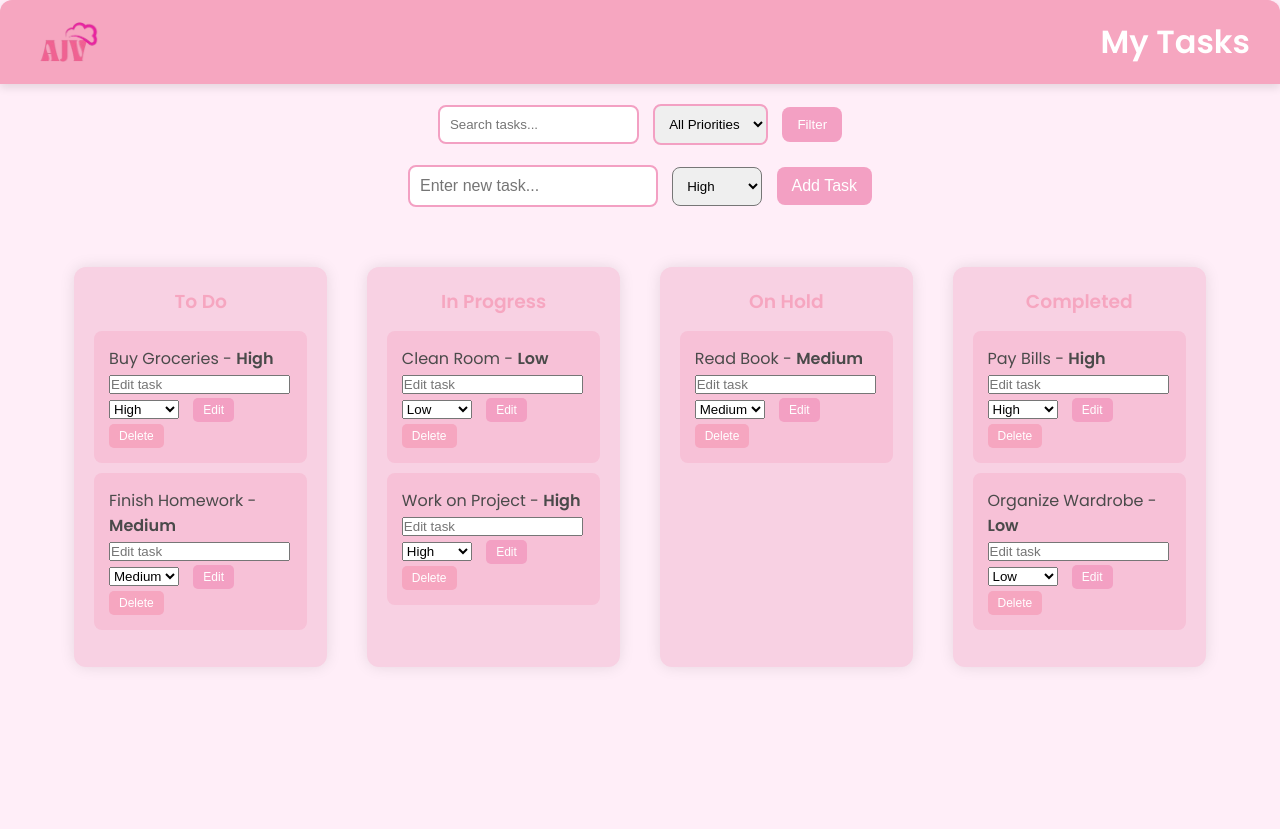
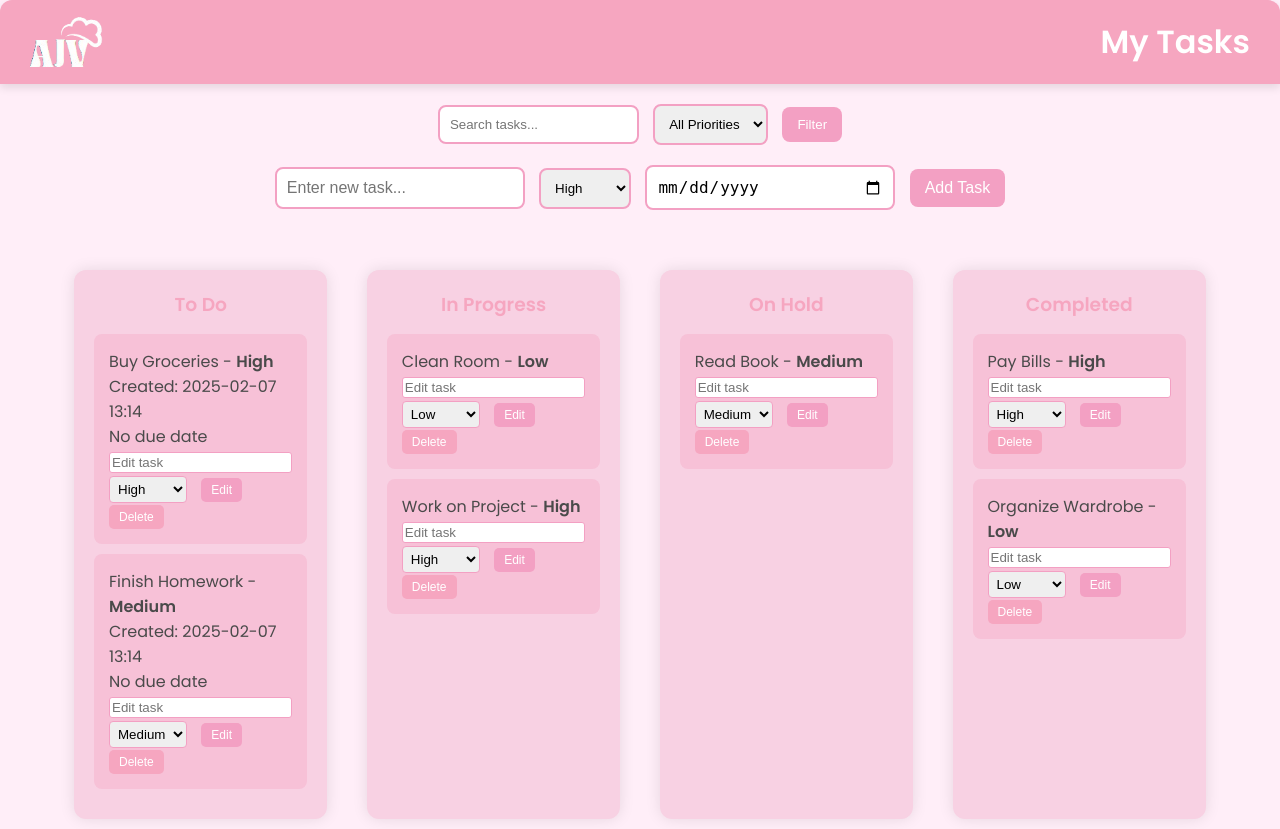
Before and after one commit to Eyjey13/sample-to-do-list, a Flask app: page / in a window 1280 px wide. Before the commit the page ends 667 px from the top, so only its background shows below. Run offline with Flask 3, Linux system fonts and the light colour scheme.

Commit message:
Edit Features

```diff
--- a/app.py
+++ b/app.py
@@ -1,14 +1,27 @@
 from flask import Flask, render_template, request, redirect, url_for
+from datetime import datetime
+from flask import Flask, request, jsonify
+import uuid
 
 app = Flask(__name__)
 
-# Sample task data with priority levels
+# Sample task data with priority levels and date features
 tasks = {
-    'todo': [{'task': 'Buy Groceries', 'priority': 'High'}, {'task': 'Finish Homework', 'priority': 'Medium'}],
-    'inprogress': [{'task': 'Clean Room', 'priority': 'Low'}, {'task': 'Work on Project', 'priority': 'High'}],
-    'onhold': [{'task': 'Read Book', 'priority': 'Medium'}],
-    'completed': [{'task': 'Pay Bills', 'priority': 'High'}, {'task': 'Organize Wardrobe', 'priority': 'Low'}]
+    'todo': [
+        {'id': str(uuid.uuid4()),'task': 'Buy Groceries', 'priority': 'High', 'created_at': datetime.now(), 'due_date': None},
+        {'id': str(uuid.uuid4()),'task': 'Finish Homework', 'priority': 'Medium', 'created_at': datetime.now(), 'due_date': None}
+    ],
+    'inprogress': [
+        {'task': 'Clean Room', 'priority': 'Low', 'created_at': datetime.now(), 'due_date': None},
+        {'task': 'Work on Project', 'priority': 'High', 'created_at': datetime.now(), 'due_date': None}
+    ],
+    'onhold': [{'task': 'Read Book', 'priority': 'Medium', 'created_at': datetime.now(), 'due_date': None}],
+    'completed': [
+        {'task': 'Pay Bills', 'priority': 'High', 'created_at': datetime.now(), 'due_date': datetime(2025, 2, 7)},
+        {'task': 'Organize Wardrobe', 'priority': 'Low', 'created_at': datetime.now(), 'due_date': None}
+    ]
 }
+
 
 @app.route('/')
 def index():
@@ -30,23 +43,39 @@ def index():
 
 @app.route('/update_task', methods=['POST'])
 def update_task():
+    data = request.get_json()
     task = request.form['task']
     from_status = request.form['from_status']
     to_status = request.form['to_status']
 
     # Find the task in the current status and move it to the new status
-    task_data = next(t for t in tasks[from_status] if t['task'] == task)
+    task_data = next(t for t in tasks[from_status] if t['task'] == task_name)
     tasks[from_status].remove(task_data)
+    task_data['status'] = to_status
     tasks[to_status].append(task_data)
 
-    return redirect(url_for('index'))
+    # return redirect(url_for('index'))
+    return jsonify({'status': 'success', 'task': task_data})
 
 @app.route('/add_task', methods=['POST'])
 def add_task():
     new_task = request.form['new_task']
     priority = request.form['priority']
+    due_date = request.form['due_date']
+
+    if due_date:
+        due_date = datetime.strptime(due_date, "%Y-%m-%d")
+    else:
+        due_date = None  # If no due date, keep it as None
+
     if new_task:
-        tasks['todo'].append({'task': new_task, 'priority': priority})  # Add task with priority
+        tasks['todo'].append({
+            'task': new_task,
+            'priority': priority,
+            'created_at': datetime.now(),
+            'due_date': due_date
+        })
+
     return redirect(url_for('index'))
 
 @app.route('/delete_task', methods=['POST'])
--- a/static/style.css
+++ b/static/style.css
@@ -45,7 +45,7 @@ h1 {
 }
 
 .logo {
-    width: 70px;
+    width: 100%;
     height: 54px;
     object-fit: contain;
 }
@@ -99,6 +99,7 @@ h1 {
     padding: 10px;
     border-radius: 8px;
     margin-right: 10px;
+    border: 2px solid #f3a0c3;
 }
 
 .add-task button {
--- a/templates/index.html
+++ b/templates/index.html
@@ -38,21 +38,28 @@
                 <option value="Medium">Medium</option>
                 <option value="Low">Low</option>
             </select>
+            <input type="date" name="due_date" placeholder="Due Date">
             <button type="submit">Add Task</button>
         </form>
     </div>
 
     <div class="container">
         <!-- To Do Column -->
-        <div class="column" id="to-do" ondrop="drop(event)" ondragover="allowDrop(event)">
+        <div class="column" id="todo" ondrop="drop(event)" ondragover="allowDrop(event)">
             <h3>To Do</h3>
            {% for task in tasks['todo'] %}
     <div class="todo-item" id="{{ task['task'] }}" draggable="true" ondragstart="drag(event)" data-status="todo">
-                    {{ task['task'] }} - <strong>{{ task['priority'] }}</strong>
+        {{ task['task'] }} - <strong>{{ task['priority'] }}</strong><br>
+        Created: {{ task['created_at'].strftime('%Y-%m-%d %H:%M') }}<br>
+        {% if task['due_date'] %}
+            Due: {{ task['due_date'].strftime('%Y-%m-%d') }}
+        {% else %}
+            No due date
+        {% endif %}
         <form action="{{ url_for('edit_task') }}" method="POST" style="display: inline;">
             <input type="hidden" name="old_task" value="{{ task['task'] }}">
-                        <input type="text" name="new_task" placeholder="Edit task" required>
-                        <select name="priority" required>
+            <input type="text" name="new_task" placeholder="Edit task" required style="border: 1px solid #f3a0c3; border-radius: 3px; padding: 2px; margin-bottom: 3px;">
+            <select name="priority" required style="border: 1px solid #f3a0c3; border-radius: 4px; padding: 4px;">
                 <option value="High" {% if task['priority'] == 'High' %}selected{% endif %}>High</option>
                 <option value="Medium" {% if task['priority'] == 'Medium' %}selected{% endif %}>Medium</option>
                 <option value="Low" {% if task['priority'] == 'Low' %}selected{% endif %}>Low</option>
@@ -67,6 +74,7 @@
         </form>
     </div>
 {% endfor %}
+
         </div>
 
         <!-- In Progress Column -->
@@ -77,8 +85,8 @@
                     {{ task['task'] }} - <strong>{{ task['priority'] }}</strong>
                     <form action="{{ url_for('edit_task') }}" method="POST" style="display: inline;">
                         <input type="hidden" name="old_task" value="{{ task['task'] }}">
-                        <input type="text" name="new_task" placeholder="Edit task" required>
-                        <select name="priority" required>
+                        <input type="text" name="new_task" placeholder="Edit task" required style="border: 1px solid #f3a0c3; border-radius: 3px; padding: 2px; margin-bottom: 3px;">
+                        <select name="priority" required style="border: 1px solid #f3a0c3; border-radius: 4px; padding: 4px;">
                             <option value="High" {% if task['priority'] == 'High' %}selected{% endif %}>High</option>
                             <option value="Medium" {% if task['priority'] == 'Medium' %}selected{% endif %}>Medium</option>
                             <option value="Low" {% if task['priority'] == 'Low' %}selected{% endif %}>Low</option>
@@ -103,8 +111,8 @@
                     {{ task['task'] }} - <strong>{{ task['priority'] }}</strong>
                     <form action="{{ url_for('edit_task') }}" method="POST" style="display: inline;">
                         <input type="hidden" name="old_task" value="{{ task['task'] }}">
-                        <input type="text" name="new_task" placeholder="Edit task" required>
-                        <select name="priority" required>
+                        <input type="text" name="new_task" placeholder="Edit task" required style="border: 1px solid #f3a0c3; border-radius: 3px; padding: 2px; margin-bottom: 3px;">
+                        <select name="priority" required style="border: 1px solid #f3a0c3; border-radius: 4px; padding: 4px;">
                             <option value="High" {% if task['priority'] == 'High' %}selected{% endif %}>High</option>
                             <option value="Medium" {% if task['priority'] == 'Medium' %}selected{% endif %}>Medium</option>
                             <option value="Low" {% if task['priority'] == 'Low' %}selected{% endif %}>Low</option>
@@ -129,8 +137,8 @@
                     {{ task['task'] }} - <strong>{{ task['priority'] }}</strong>
                     <form action="{{ url_for('edit_task') }}" method="POST" style="display: inline;">
                         <input type="hidden" name="old_task" value="{{ task['task'] }}">
-                        <input type="text" name="new_task" placeholder="Edit task" required>
-                        <select name="priority" required>
+                        <input type="text" name="new_task" placeholder="Edit task" required style="border: 1px solid #f3a0c3; border-radius: 3px; padding: 2px; margin-bottom: 3px;">
+                        <select name="priority" required style="border: 1px solid #f3a0c3; border-radius: 4px; padding: 4px;">
                             <option value="High" {% if task['priority'] == 'High' %}selected{% endif %}>High</option>
                             <option value="Medium" {% if task['priority'] == 'Medium' %}selected{% endif %}>Medium</option>
                             <option value="Low" {% if task['priority'] == 'Low' %}selected{% endif %}>Low</option>
```
Also changed, not shown: static/script.js (+121 -6 lines), static/logo.png. Lines whose indentation alone changed are shown as unchanged.
